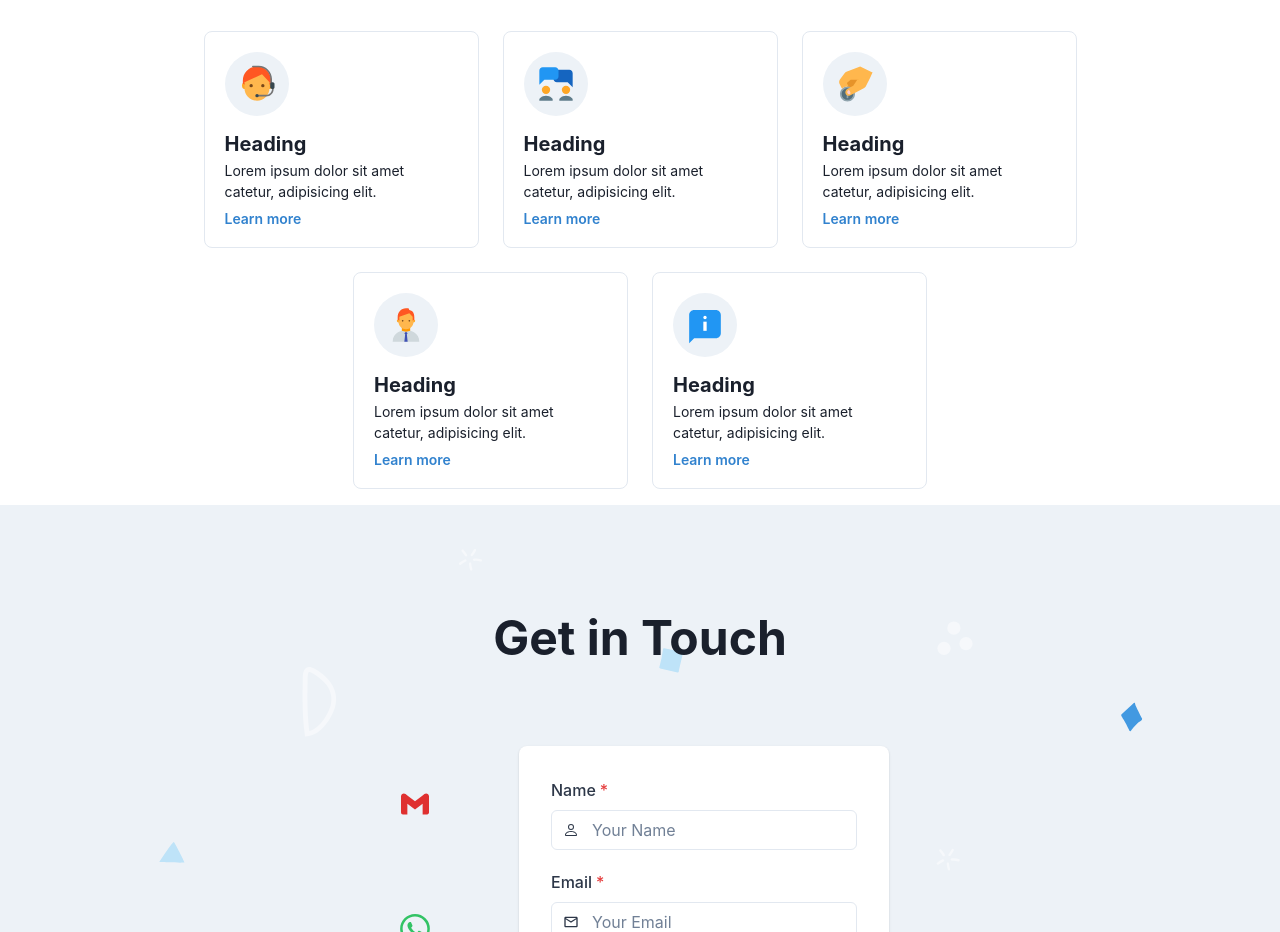
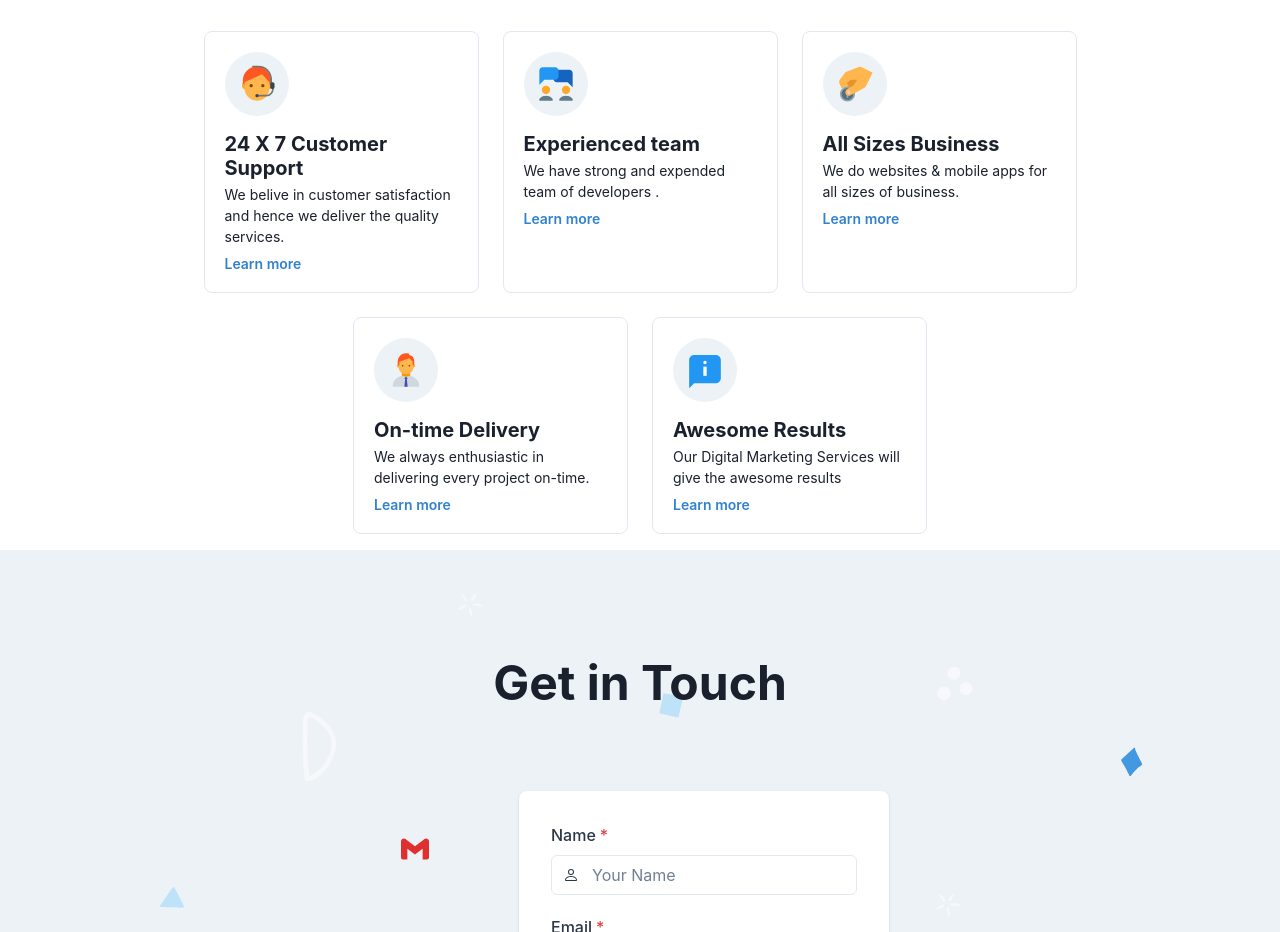
Before and after one commit to S-hub1996/syncAppTech, a React (Create React App) app in the folder sync-app-tech/: page / in a window 1280 px wide. Shown: the part 5040-5972 px from the top of the page. Built offline with nearby package versions, Linux system fonts and the light colour scheme.

Commit message:
support content added

```diff
--- a/sync-app-tech/src/components/Support.jsx
+++ b/sync-app-tech/src/components/Support.jsx
@@ -72,42 +72,42 @@ Our 24/7 Support           </Heading>
         <Container maxW={'5xl'} mt={12}>
           <Flex flexWrap="wrap" gridGap={6} justify="center">
             <Card
-              heading={'Heading'}
+              heading={'24 X 7 Customer Support'}
               icon={<Icon as={FcAssistant} w={10} h={10} />}
               description={
-                'Lorem ipsum dolor sit amet catetur, adipisicing elit.'
+                'We belive in customer satisfaction and hence we deliver the quality services.'
               }
               href={'#'}
             />
             <Card
-              heading={'Heading'}
+              heading={'Experienced team'}
               icon={<Icon as={FcCollaboration} w={10} h={10} />}
               description={
-                'Lorem ipsum dolor sit amet catetur, adipisicing elit.'
+                'We have strong and expended team of developers .'
               }
               href={'#'}
             />
             <Card
-              heading={'Heading'}
+              heading={'All Sizes Business'}
               icon={<Icon as={FcDonate} w={10} h={10} />}
               description={
-                'Lorem ipsum dolor sit amet catetur, adipisicing elit.'
+                'We do websites & mobile apps for all sizes of business.'
               }
               href={'#'}
             />
             <Card
-              heading={'Heading'}
+              heading={'On-time Delivery'}
               icon={<Icon as={FcManager} w={10} h={10} />}
               description={
-                'Lorem ipsum dolor sit amet catetur, adipisicing elit.'
+                'We always enthusiastic in delivering every project on-time.'
               }
               href={'#'}
             />
             <Card
-              heading={'Heading'}
+              heading={'Awesome Results'}
               icon={<Icon as={FcAbout} w={10} h={10} />}
               description={
-                'Lorem ipsum dolor sit amet catetur, adipisicing elit.'
+                'Our Digital Marketing Services will give the awesome results'
               }
               href={'#'}
             />
```
